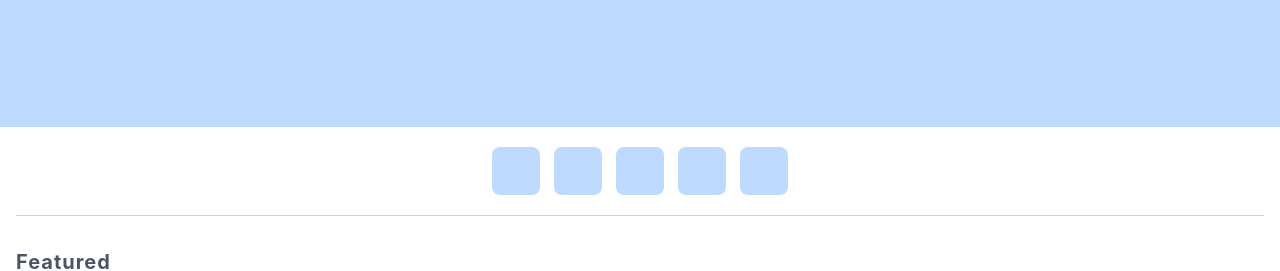
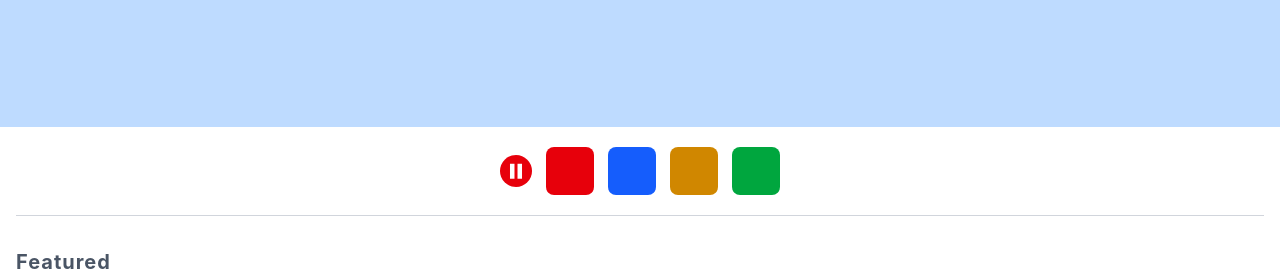
Before and after one commit to loganyeh/gaming-eshop, a React (Vite) app: page / in a window 1280 px wide. Shown: the part 1340-1611 px from the top of the page. Built offline with nearby package versions, Linux system fonts and the light colour scheme.

Commit message:
wip: game showcase slideshow timer

```diff
--- a/src/pages/HomePage.tsx
+++ b/src/pages/HomePage.tsx
@@ -1,6 +1,21 @@
 
 
 function HomePage(){
+    const showcaseData = [
+        {
+            bgColor: "bg-red-600",
+        },
+        {
+            bgColor: "bg-blue-600",
+        },
+        {
+            bgColor: "bg-yellow-600",
+        },
+        {
+            bgColor: "bg-green-600",
+        },
+    ]
+
     const characterSectionData = [
         {gameTitle: "Super Mario", bgColor: "bg-blue-200", url: "https://assets.nintendo.com/image/upload/f_auto/q_auto/dpr_1.5/c_scale,w_300/ncom/en_US/merchandising/Character%20Portals/1600x1600_NCOM_Home_Characters_Mario"},
         {gameTitle: "The Legend of Zelda", bgColor: "bg-yellow-100", url: "https://assets.nintendo.com/image/upload/f_auto/q_auto/dpr_1.5/c_scale,w_300/ncom/en_US/merchandising/Character%20Portals/The%20Legend%20of%20Zelda/1600x1600_character"},
@@ -313,7 +328,7 @@ function HomePage(){
             header: "Documents and policies",
             categories: ["Health and safety precautions", "Wireless regulatory info", "Supply chain transparency"],
         },
-    ]
+    ];
 
     return(
         <>
@@ -329,9 +344,10 @@ function HomePage(){
                 <div className="bg-blue-200 aspect-[9/10]"></div>
 
                 {/* Slide Preview */}
-                <div className="border-b border-gray-300 flex justify-center gap-3.5 mx-4 py-5">
-                    {Array.from({ length: 5 }).map((_, index) => {
-                        return <div key={index} className="w-12 aspect-square bg-blue-200 rounded-lg"></div>
+                <div className="border-b border-gray-300 flex justify-center items-center gap-3.5 mx-4 py-5">
+                    <div className="flex justify-center items-center h-8 w-8 bg-red-600 rounded-full"><i className='bx bx-pause text-4xl text-white' ></i></div>
+                    {showcaseData.map((game, index) => {
+                        return <div key={index} className={`w-12 aspect-square ${game.bgColor} rounded-lg`}></div>
                     })}
                 </div>
             </section>
@@ -539,13 +555,14 @@ function HomePage(){
 
                 <div className="flex flex-col gap-8 py-12 px-14 tracking-wide">
 
-                    {Array.from({ length: 8 }).map((_, index) => {
+                    {footerData.map((cat, index) => {
                         return <div key={index} className="border-l-1 border-gray-300 flex flex-col gap-4 pl-5">
-                            <h2 className="font-semibold text-gray-800">About Nintendo</h2>
+                            <h2 className="font-semibold text-gray-800">{cat.header}</h2>
 
                             <div className="flex flex-col gap-1.5 text-sm font-bold text-red-600">
-                                <h3>Careers</h3>
-                                <h4>Corporate Social Responsibilty</h4>
+                                {cat.categories.map((subCat, index) => {
+                                    return <h3 key={index}>{subCat}</h3>
+                                })}
                             </div>
                         </div>
                     })}
```
